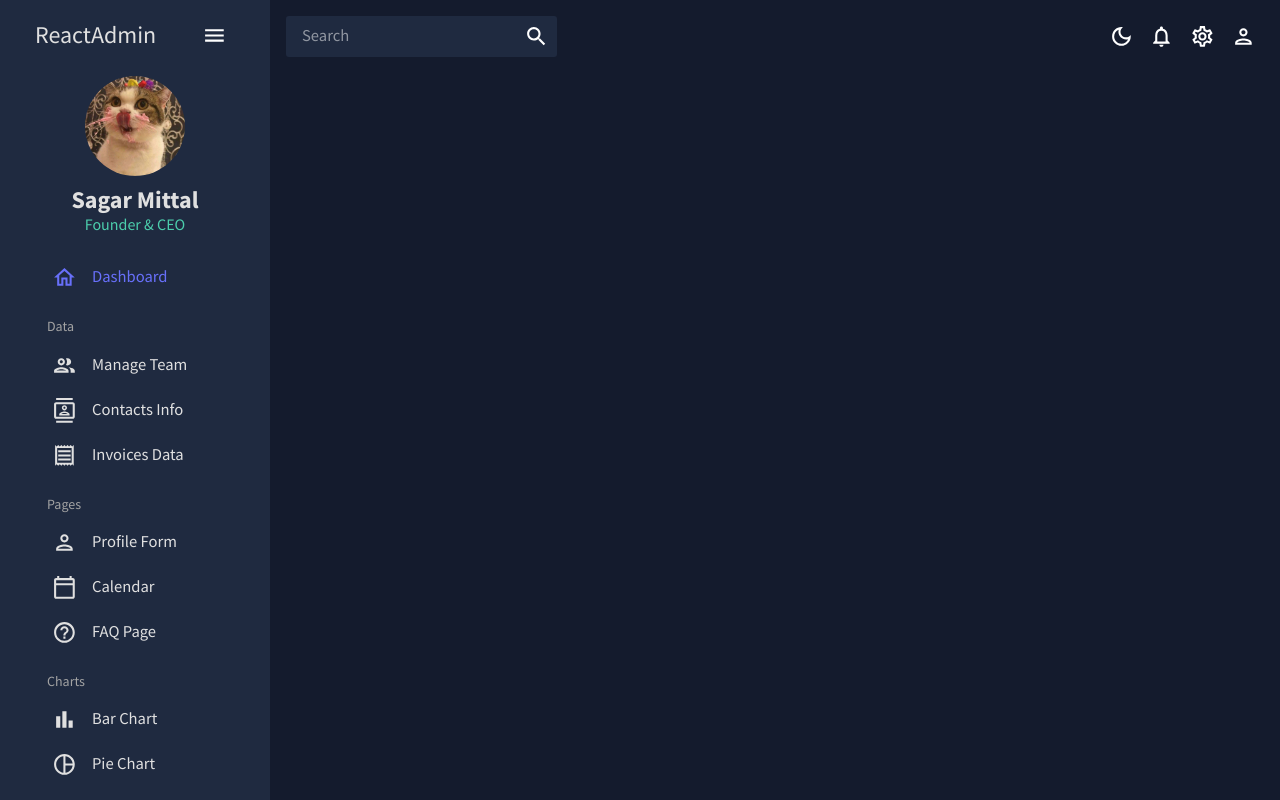
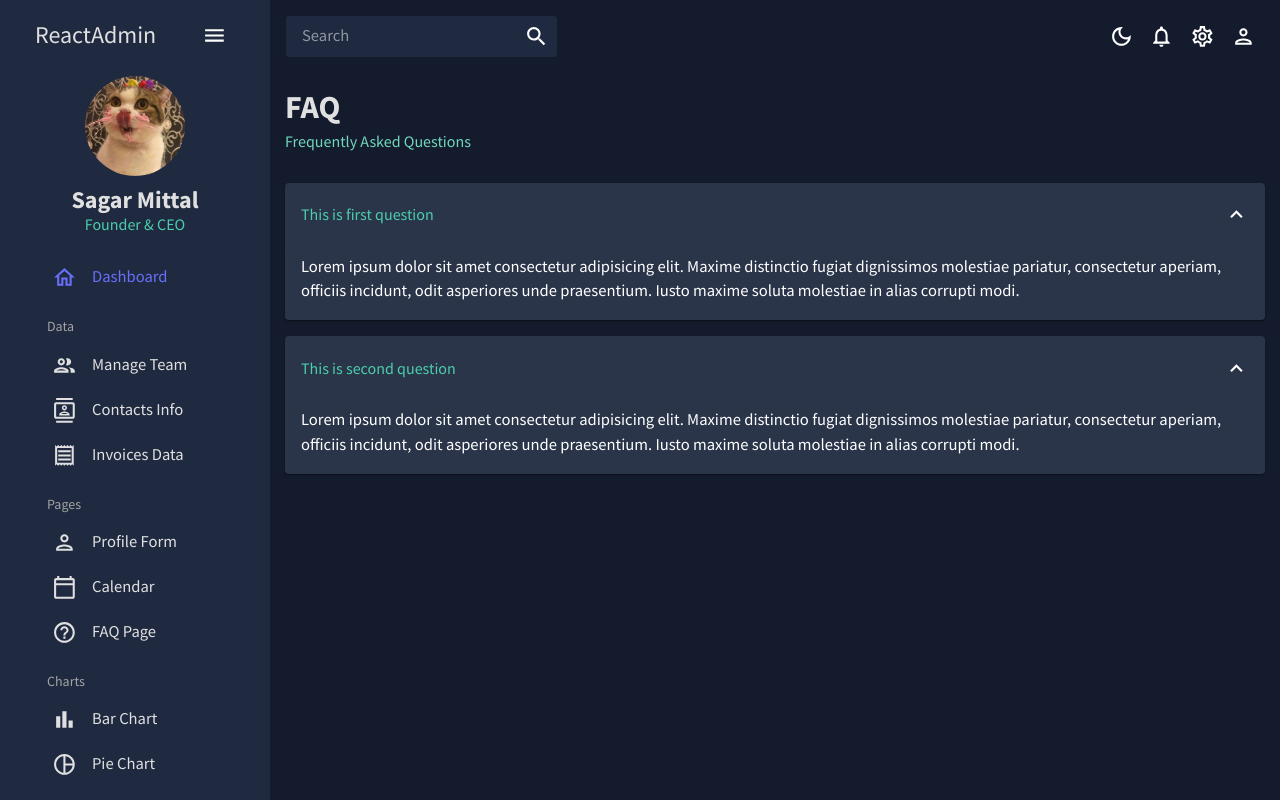
Before and after one commit to sagarmittal1/ReactDashX, a React (Create React App) app: page /faq in a window 1280 px wide. Built offline with nearby package versions, Linux system fonts and the light colour scheme; the HTML template or start-up script is replaced by a standard one.

Commit message:
made faq using accordion component

```diff
--- a/src/App.js
+++ b/src/App.js
@@ -10,10 +10,10 @@ import Contacts from './scenes/contacts';
 import Invoices from './scenes/invoices';
 import Form from './scenes/form';
 import Calendar from "./scenes/calendar/";
+import FAQ from './scenes/faq';
 // import Bar from './scenes/bar';
 // import Line from './scenes/line';
 // import Pie from './scenes/pie';
-// import FAQ from './scenes/faq';
 // import Geography from './scenes/geography';
 
 function App() {
@@ -35,10 +35,10 @@ function App() {
                 <Route path="/invoices" element={<Invoices />} />
                 <Route path="/form" element={<Form />} />
                 <Route path="/calendar" element={<Calendar />} />
+                <Route path="/faq" element={<FAQ />} />
                 {/* <Route path="/bar" element={<Bar />} /> */}
                 {/* <Route path="/pie" element={<Pie />} /> */}
                 {/* <Route path="/line" element={<Line />} /> */}
-                {/* <Route path="/faq" element={<FAQ />} /> */}
                 {/* <Route path="/geography" element={<Geography />} /> */}
               </Routes>
             </main>
--- /dev/null
+++ b/src/scenes/faq/index.jsx
@@ -0,0 +1,47 @@
+import { Box, Typography, useTheme } from '@mui/material';
+import { Accordion, AccordionSummary, AccordionDetails } from '@mui/material';
+import ExpandMoreIcon from '@mui/icons-material/ExpandMore';
+import { tokens } from '../../theme';
+import Header from '../../components/Header';
+
+const faqData = [
+  {
+    summary: 'This is first question',
+    details:
+      'Lorem ipsum dolor sit amet consectetur adipisicing elit. Maxime distinctio fugiat dignissimos molestiae pariatur, consectetur aperiam, officiis incidunt, odit asperiores unde praesentium. Iusto maxime soluta molestiae in alias corrupti modi.',
+  },
+  {
+    summary: 'This is second question',
+    details:
+      'Lorem ipsum dolor sit amet consectetur adipisicing elit. Maxime distinctio fugiat dignissimos molestiae pariatur, consectetur aperiam, officiis incidunt, odit asperiores unde praesentium. Iusto maxime soluta molestiae in alias corrupti modi.',
+  },
+];
+
+const FAQ = () => {
+  const theme = useTheme();
+  const colors = tokens(theme.palette.mode);
+
+  return (
+    <Box m="15px">
+      <Header title="FAQ" subtitle="Frequently Asked Questions" />
+
+      {faqData.map((faq) => (
+        <Accordion
+          defaultExpanded
+          sx={{ backgroundColor: colors.primary[400], borderRadius: '4px' }}
+        >
+          <AccordionSummary expandIcon={<ExpandMoreIcon />}>
+            <Typography color={colors.greenAccent[500]} variant="h5">
+              {faq.summary}
+            </Typography>
+          </AccordionSummary>
+          <AccordionDetails>
+            <Typography>{faq.details}</Typography>
+          </AccordionDetails>
+        </Accordion>
+      ))}
+    </Box>
+  );
+};
+
+export default FAQ;
```
